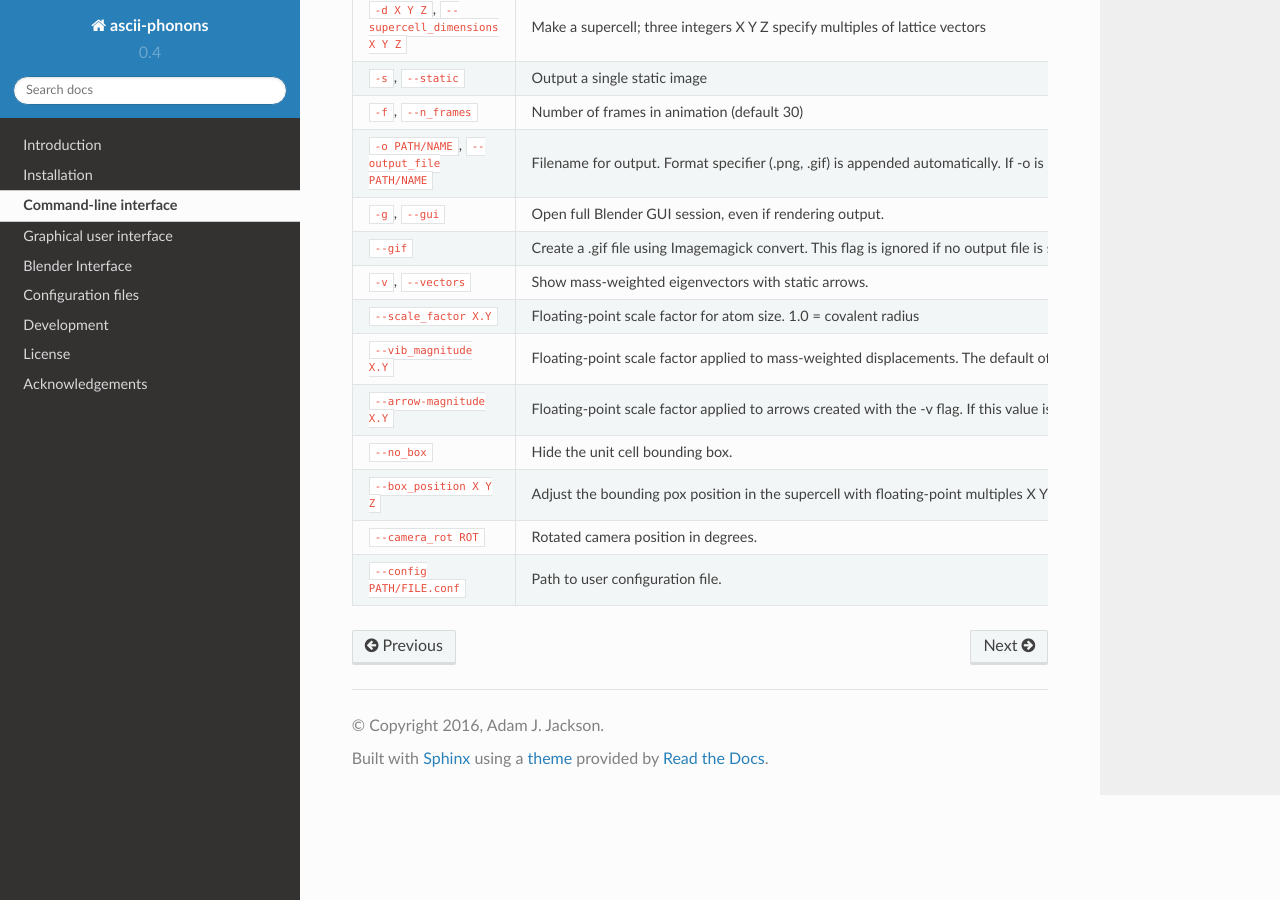
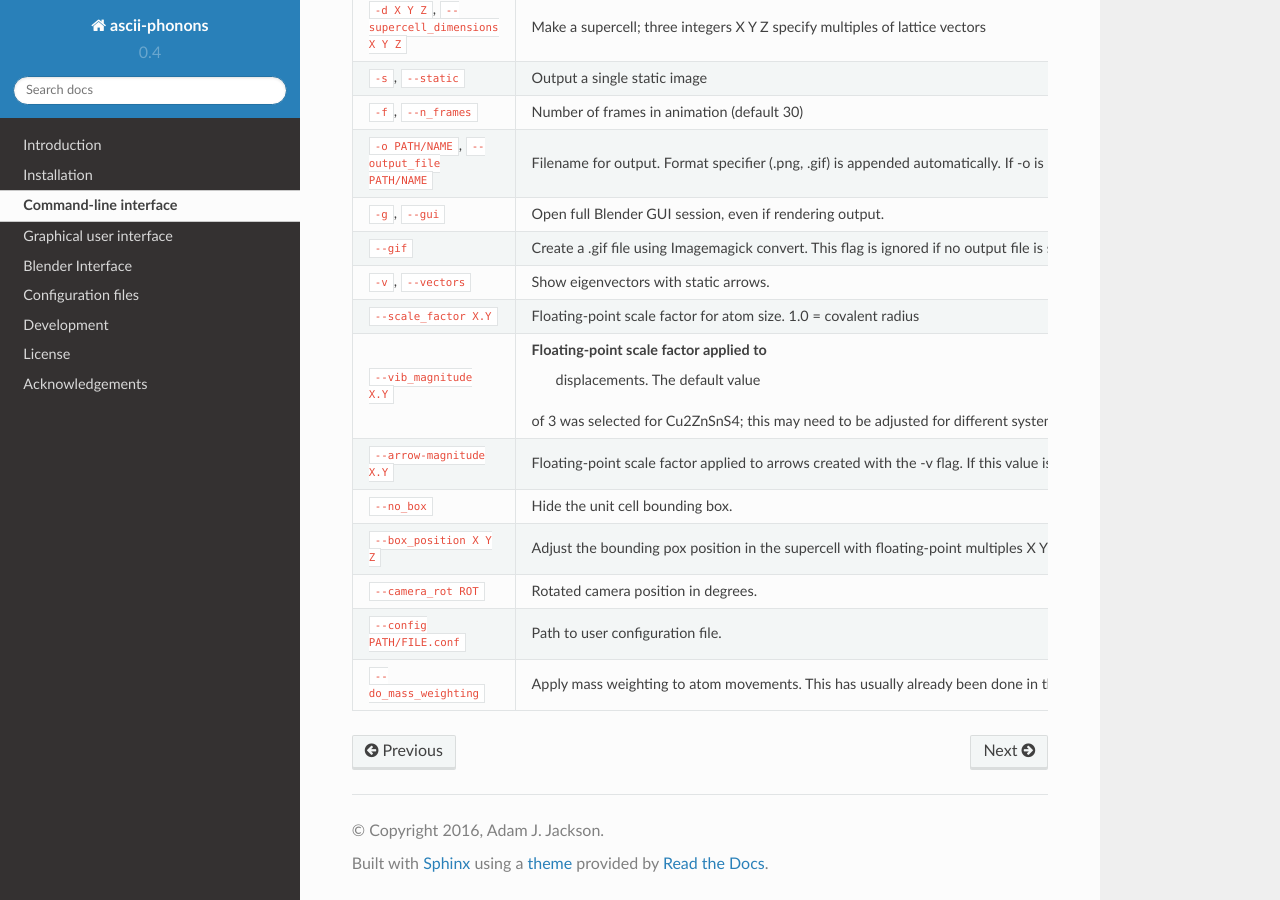
Before and after one commit to ajjackson/ascii-phonons, a Sphinx documentation site: the page built from docs/CLI.rst, in a window 1280 px wide and 900 px high, scrolled down 606 px. Built offline with Sphinx 7.4.7 and the Read the Docs theme 2.0.0, drawn with Linux system fonts in a browser that asks for light colours.

Commit message:
Close issue #10 - Mass-weighting set to default off. Docs updated, version number incremented.

```diff
--- a/docs/CLI.rst
+++ b/docs/CLI.rst
@@ -54,15 +54,15 @@
 |                                   |file is specified.                        |
 |                                   |                                          |
 +-----------------------------------+------------------------------------------+
-| ``-v``, ``--vectors``             |Show mass-weighted eigenvectors with      |
-|                                   |static arrows.                            |
+| ``-v``, ``--vectors``             | Show eigenvectors with                   |
+|                                   | static arrows.                           |
 +-----------------------------------+------------------------------------------+
 | ``--scale_factor X.Y``            | Floating-point scale factor for atom     |
 |                                   | size. 1.0 = covalent radius              |
 +-----------------------------------+------------------------------------------+
 | ``--vib_magnitude X.Y``           |Floating-point scale factor applied to    |
-|                                   |mass-weighted displacements. The default  |
-|                                   |of 10 was selected for Cu2ZnSnS4; this may|
+|                                   |  displacements. The default value        |
+|                                   |of 3 was selected for Cu2ZnSnS4; this may |
 |                                   |need to be adjusted for different systems.|
 +-----------------------------------+------------------------------------------+
 | ``--arrow-magnitude X.Y``         | Floating-point scale factor applied to   |
@@ -90,3 +90,8 @@
 |                                   |                                          |
 |                                   |                                          |
 +-----------------------------------+------------------------------------------+
+| ``--do_mass_weighting``           | Apply mass weighting to atom movements.  |
+|                                   | This has usually already been done in the|
+|                                   | construction of the .ascii file, and     |
+|                                   | should not be repeated.                  |
++-----------------------------------+------------------------------------------+
--- a/docs/conf.py
+++ b/docs/conf.py
@@ -65,7 +65,7 @@
 # The short X.Y version.
 version = u'0.4'
 # The full version, including alpha/beta/rc tags.
-release = u'0.4.0'
+release = u'0.4.1'
 
 # The language for content autogenerated by Sphinx. Refer to documentation
 # for a list of supported languages.
```
Also changed, not shown: README.md (+9 -6 lines), ascii_phonons/__init__.py (+4 -3 lines), 4 other files.
